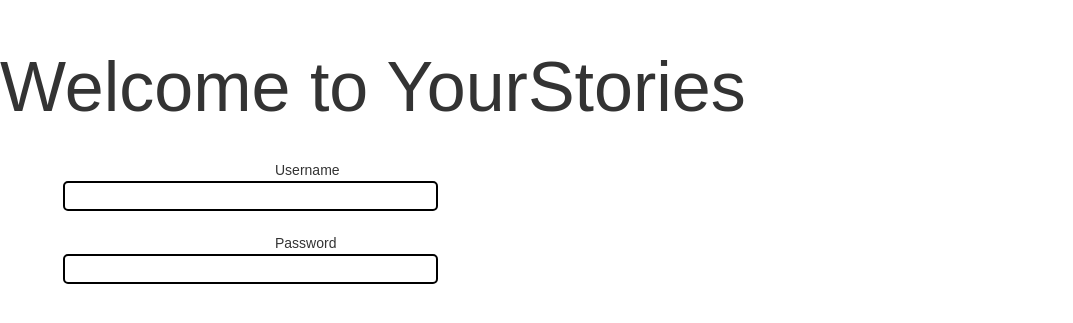
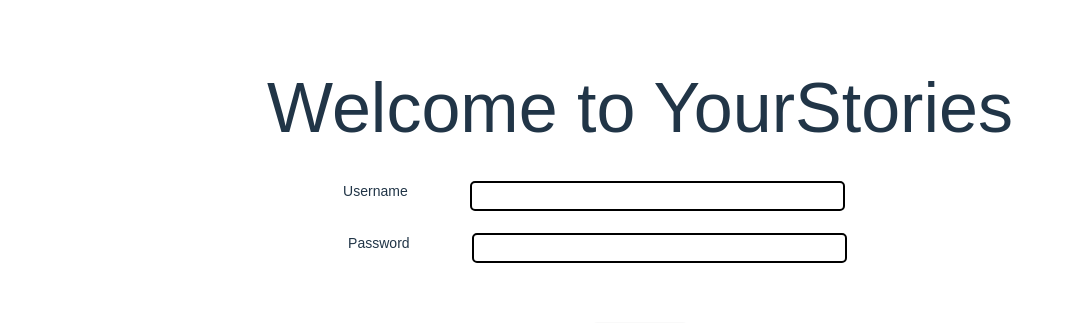
Before and after one commit to prikshitsingh24/YourStories, a React (Vite) app in the folder packages/frontend/: page /signUp in a window 1280 px wide. Shown: the part 191-514 px from the top of the page, without its empty margins (0-1073 px from the left). Built offline with nearby package versions, Linux system fonts and the light colour scheme.

Commit message:
Fix home screen and login issues

```diff
--- a/packages/frontend/src/App.css
+++ b/packages/frontend/src/App.css
@@ -5,41 +5,9 @@
   text-align: center;
 }
 
-.logo {
-  height: 6em;
-  padding: 1.5em;
-  will-change: filter;
-  transition: filter 300ms;
-}
-.logo:hover {
-  filter: drop-shadow(0 0 2em #646cffaa);
-}
-.logo.react:hover {
-  filter: drop-shadow(0 0 2em #61dafbaa);
-}
 
-@keyframes logo-spin {
-  from {
-    transform: rotate(0deg);
-  }
-  to {
-    transform: rotate(360deg);
-  }
-}
 
-@media (prefers-reduced-motion: no-preference) {
-  a:nth-of-type(2) .logo {
-    animation: logo-spin infinite 20s linear;
-  }
-}
 
-.card {
-  padding: 2em;
-}
-
-.read-the-docs {
-  color: #888;
-}
 
 .wrapper{
   justify-content: center;
--- a/packages/frontend/src/home/home.css
+++ b/packages/frontend/src/home/home.css
@@ -39,7 +39,18 @@ h1 {
   font-size: 48px;
   margin-bottom: 20px;
   color: #007BFF;
-}
+  animation: fadeIn 4s forwards;
+  }
+
+  @keyframes fadeIn {
+    from {
+      opacity: 0;
+    }
+    to {
+      opacity: 1;
+    }
+  }
+
 
 p {
   font-size: 18px;
--- a/packages/frontend/src/login/login.css
+++ b/packages/frontend/src/login/login.css
@@ -5,27 +5,39 @@
     font-family: "Poppins", sans-serif;
 }
 
-body {
-    font-family: 'Arial', sans-serif;
-    color: #333;
-    background-color: white;
+html {
+    height: 100%;
+    display: flex;
+    justify-content: center;
+    align-items: center;
   }
 
+.mainLogin{
+    display: flex;
+    justify-content: center;
+    align-items: center;
+    flex-direction: column;
 
+}
 
 .logincard{
-
     align-items: center;
-
-
 }
 
 .name-pass{
     font-size: 14px;
     text-align: left;
     font: bold;
-    margin-left: 215px;
+    margin-left: 21px;
 }
+
+.name-user{
+    font-size: 14px;
+    text-align: left;
+    font: bold;
+    margin-left: 76px;
+}
+
 
 .input-box{
     width: 100%;
@@ -66,3 +78,15 @@ body {
 .signup{
     font-size: 12px;
 }
+
+.usernameBox{
+    margin-right: 30px;
+    display: flex;
+    flex-direction: row;
+}
+
+.passwordBox{
+    margin-right: 25px;
+    display: flex;
+    flex-direction: row;
+}
--- a/packages/frontend/src/login/login.tsx
+++ b/packages/frontend/src/login/login.tsx
@@ -3,17 +3,22 @@ import "./login.css"
 function LoginCard()
 {
     return (
-        <div>
+        <div className="mainLogin">
             <div className="title">YourStories</div>
             <div className="logincard">
-            <div className="name-pass">
+
+            <div className="usernameBox">
+            <div className="name-user">
                 Username
             </div>
 
             <div className="input-box">
                 <input type="text" placeholder="Enter your username" required></input>
             </div>
+            </div>
 
+
+            <div className="passwordBox">
             <div className="name-pass">
                 Password
             </div>
@@ -21,6 +26,8 @@ function LoginCard()
             <div className="input-box">
                 <input  type="password" placeholder="Enter your password" required></input>
             </div>
+            </div>
+
 
             <button className="btn">Sign in</button>
 
--- a/packages/frontend/src/signUp/signUp.tsx
+++ b/packages/frontend/src/signUp/signUp.tsx
@@ -5,14 +5,17 @@ function SignUp(){
         <div>
         <div className="title">Welcome to YourStories</div>
         <div className="logincard">
-        <div className="name-pass">
+
+        <div className="usernameBox">
+            <div className="name-user">
                 Username
             </div>
 
             <div className="input-box">
                 <input type="text" placeholder="Enter your username" required></input>
             </div>
-
+            </div>
+            <div className="passwordBox">
             <div className="name-pass">
                 Password
             </div>
@@ -20,7 +23,7 @@ function SignUp(){
             <div className="input-box">
                 <input  type="password" placeholder="Enter your password" required></input>
             </div>
-
+            </div>
         <Link to="/login">
         <button className="btn">Sign Up</button>
         </Link>
```
Lines whose indentation alone changed are shown as unchanged.
